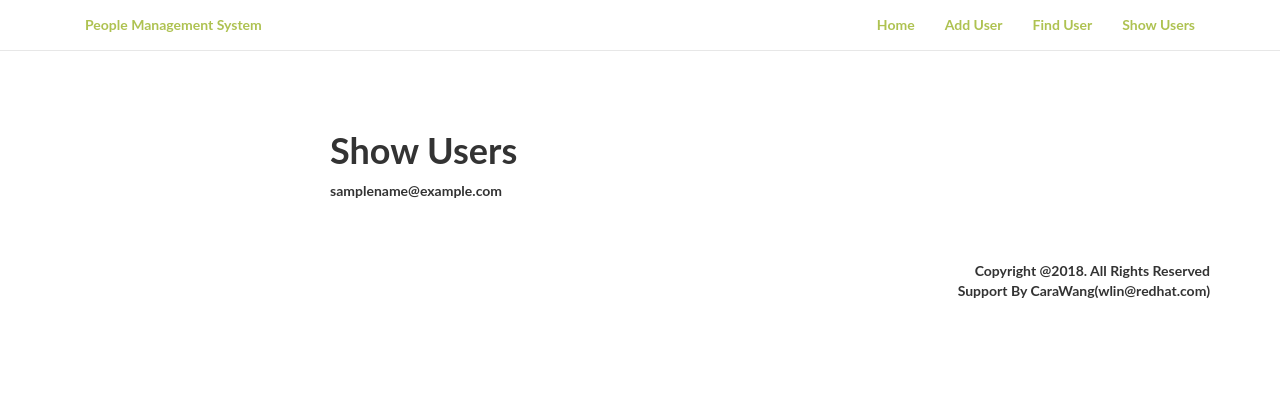
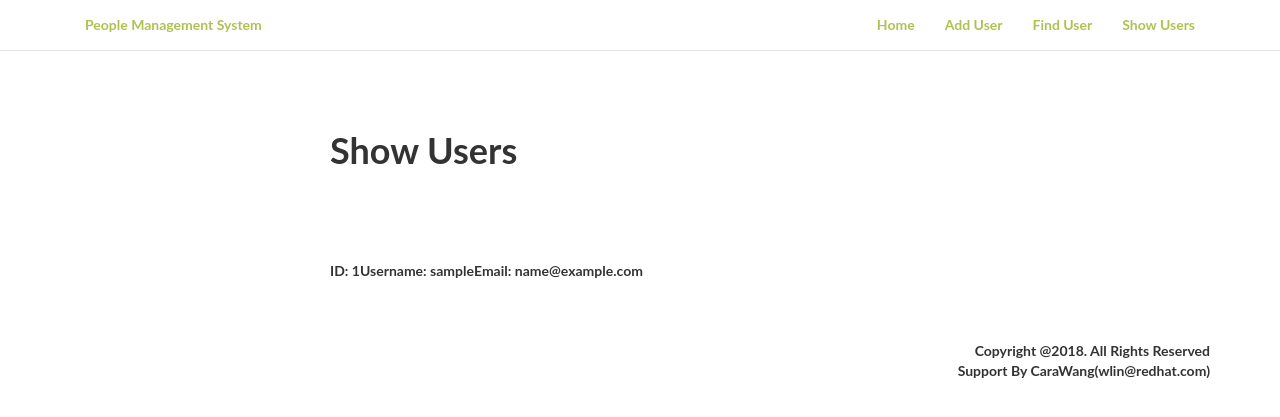
Before and after one commit to testcara/CICD, a Flask app: page /show_users in a window 1280 px wide. Shown: the top 417 px of the page. Run offline with Flask 2, Linux system fonts and the light colour scheme; tables that the repository leaves empty hold one stand-in row (values such as "Sample post"); some libraries are stand-ins or nearby versions.

Commit message:
Fix bug: Fix the format of 'show users'

```diff
--- a/app/templates/user/show_users.html
+++ b/app/templates/user/show_users.html
@@ -9,8 +9,10 @@
 		<table>
 		{% for user in users %}
 		<tr>
-			<td> {{ user.username }} </td>
-			<td> {{ user.email }} </td>
+			<td> ID: {{ user.id }}</td></br>
+			<td> Username: {{ user.username }}</td>	</br>
+			<td> Email: {{ user.email }} </td> </br>
+			</br>
 		</tr>
 		{% endfor %}
 	    </table>
```
